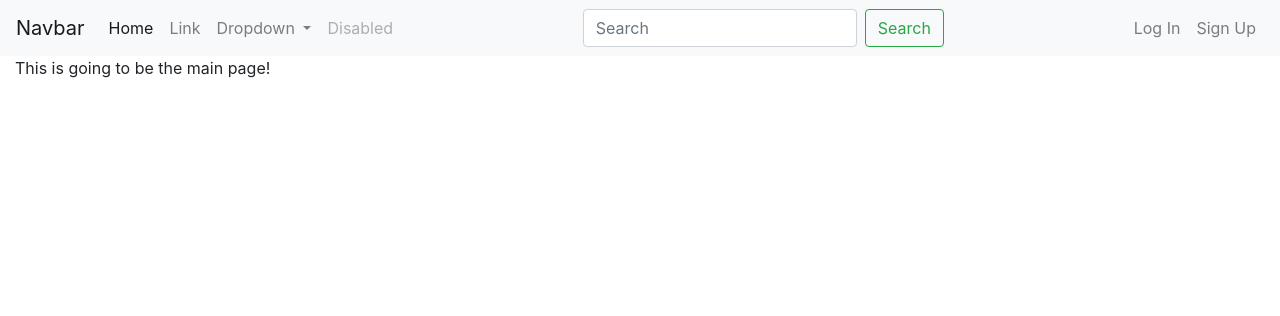
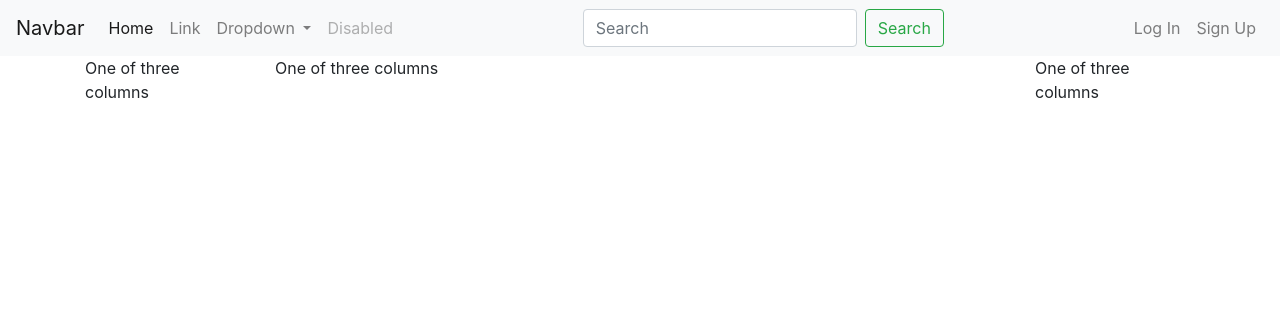
Before and after one commit to KelvinMartinez2014/Hello_World, a PHP site: page / in a window 1280 px wide. Shown: the top 316 px of the page. Run offline with PHP 8.4, Linux system fonts and the light colour scheme.

Commit message:
Update index.php

```diff
--- a/GreenBooks/GreenBooks/index.php
+++ b/GreenBooks/GreenBooks/index.php
@@ -9,8 +9,18 @@
 </head>
 <body>
 	<?php include 'resources\php\nav_bar.php';?>
-	<div class="col-sm-8">
-		<p>This is going to be the main page!</p>
+	<div class="container">
+		<div class="row">
+			<div class="col-sm-2">
+				One of three columns
+			</div>
+			<div class="col-sm-8">
+				One of three columns
+			</div>
+			<div class="col-sm-2">
+				One of three columns
+			</div>
+		</div>
 	</div>
 
 </body>
```
